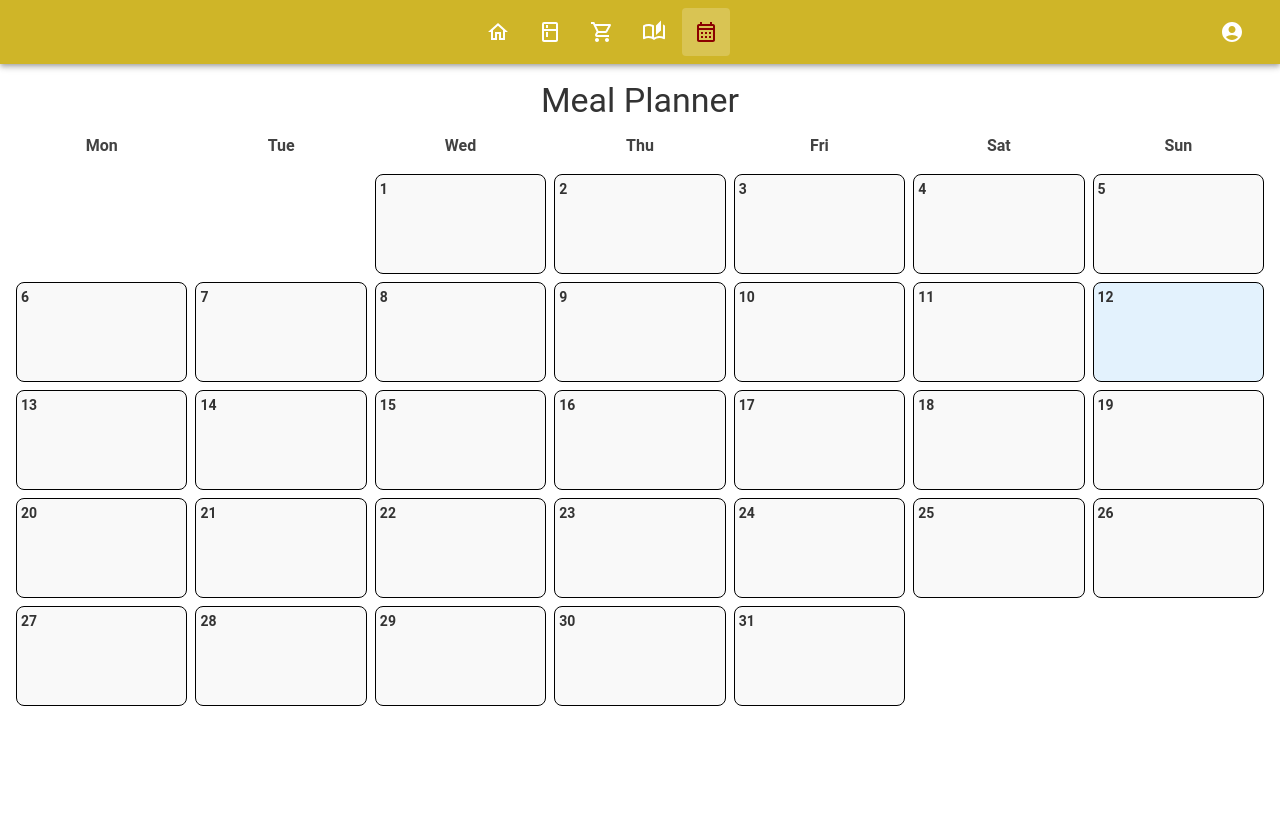
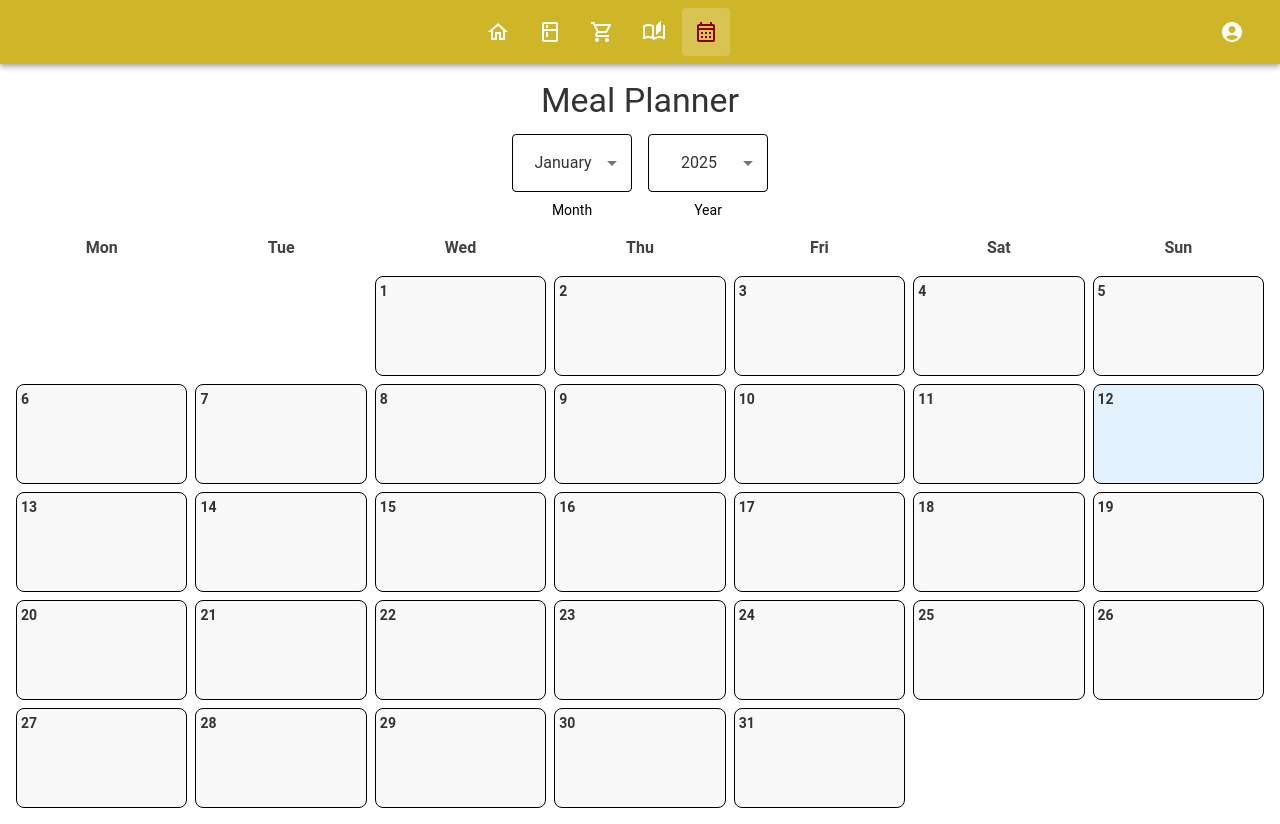
Before and after one commit to Zdziszkee/graphical-interfaces, a React (Create React App) app: page / in a window 1280 px wide. Both pictures are taken after a click on the button 706 px from the left and 32 px from the top of the page. Before the commit the page ends 800 px from the top, so only its background shows below. Built offline with nearby package versions, Linux system fonts and the light colour scheme.

Commit message:
changes boxes of days and revived month and year selectors

```diff
--- a/src/components/views/MealPlannerView.tsx
+++ b/src/components/views/MealPlannerView.tsx
@@ -21,15 +21,17 @@ import { useAppContext } from '../../AppContext';
 
 const MealPlannerView: React.FC = () => {
   const { recipes } = useAppContext();
-  const [selectedDate] = useState<Date>(new Date()); // Current month
+  const currentDate = new Date();
+  const [selectedYear, setSelectedYear] = useState<number>(currentDate.getFullYear());
+  const [selectedMonth, setSelectedMonth] = useState<number>(currentDate.getMonth());
   const [meals, setMeals] = useState<{ [date: string]: string[] }>({});
   const [selectedDay, setSelectedDay] = useState<Date | null>(null);
   const [selectedMeal, setSelectedMeal] = useState<string>('');
 
-  // Function to generate days in the current month
-  const generateDaysInMonth = (date: Date): Date[] => {
-    const start = startOfMonth(date);
-    const end = endOfMonth(date);
+  // Function to generate days in the selected month
+  const generateDaysInMonth = (year: number, month: number): Date[] => {
+    const start = startOfMonth(new Date(year, month));
+    const end = endOfMonth(new Date(year, month));
     const days: Date[] = [];
     for (
       let current = new Date(start);
@@ -41,7 +43,7 @@ const MealPlannerView: React.FC = () => {
     return days;
   };
 
-  const daysInMonth: Date[] = generateDaysInMonth(selectedDate);
+  const daysInMonth: Date[] = generateDaysInMonth(selectedYear, selectedMonth);
 
   const weekDays = ['Mon', 'Tue', 'Wed', 'Thu', 'Fri', 'Sat', 'Sun'];
 
@@ -50,7 +52,7 @@ const MealPlannerView: React.FC = () => {
     return dayIndex === 0 ? 6 : dayIndex - 1;
   };
 
-  const offset = getMondayBasedOffset(startOfMonth(selectedDate));
+  const offset = getMondayBasedOffset(new Date(selectedYear, selectedMonth, 1));
 
   const handleDayClick = (day: Date) => {
     setSelectedDay(day);
@@ -85,6 +87,67 @@ const MealPlannerView: React.FC = () => {
       <Typography variant="h4" gutterBottom textAlign="center">
         Meal Planner
       </Typography>
+
+      {/* Month and Year Selector */}
+      <Box display="flex" justifyContent="center" gap={2} mb={2}>
+  <Box display="flex" flexDirection="column" alignItems="center">
+    <FormControl
+      sx={{
+        minWidth: 120,
+        border: '1px solid black', // Black border
+        borderRadius: '4px', // Optional rounded corners
+        '& .MuiOutlinedInput-notchedOutline': { border: 'none' }, // Remove default outline
+      }}
+    >
+      <Select
+        value={selectedMonth}
+        onChange={(e) => setSelectedMonth(Number(e.target.value))}
+        sx={{
+          textAlign: 'center',
+        }}
+      >
+        {Array.from({ length: 12 }, (_, i) => i).map((month) => (
+          <MenuItem key={month} value={month}>
+            {format(new Date(selectedYear, month), 'MMMM')}
+          </MenuItem>
+        ))}
+      </Select>
+    </FormControl>
+    <Typography variant="body2" sx={{ mt: 1, textAlign: 'center', color: 'black' }}>
+      Month
+    </Typography>
+  </Box>
+
+  <Box display="flex" flexDirection="column" alignItems="center">
+    <FormControl
+      sx={{
+        minWidth: 120,
+        border: '1px solid black', // Black border
+        borderRadius: '4px', // Optional rounded corners
+        '& .MuiOutlinedInput-notchedOutline': { border: 'none' }, // Remove default outline
+      }}
+    >
+      <Select
+        value={selectedYear}
+        onChange={(e) => setSelectedYear(Number(e.target.value))}
+        sx={{
+          textAlign: 'center',
+        }}
+      >
+        {Array.from({ length: 5 }, (_, i) => currentDate.getFullYear() - 2 + i).map((year) => (
+          <MenuItem key={year} value={year}>
+            {year}
+          </MenuItem>
+        ))}
+      </Select>
+    </FormControl>
+    <Typography variant="body2" sx={{ mt: 1, textAlign: 'center', color: 'black' }}>
+      Year
+    </Typography>
+  </Box>
+</Box>
+
+
 
       {/* Calendar */}
       <Box>
@@ -247,7 +310,7 @@ const MealPlannerView: React.FC = () => {
             </Button>
           </Box>
         </DialogContent>
-        <DialogActions>
+                <DialogActions>
           <Button onClick={() => setSelectedDay(null)}>Close</Button>
         </DialogActions>
       </Dialog>
```
